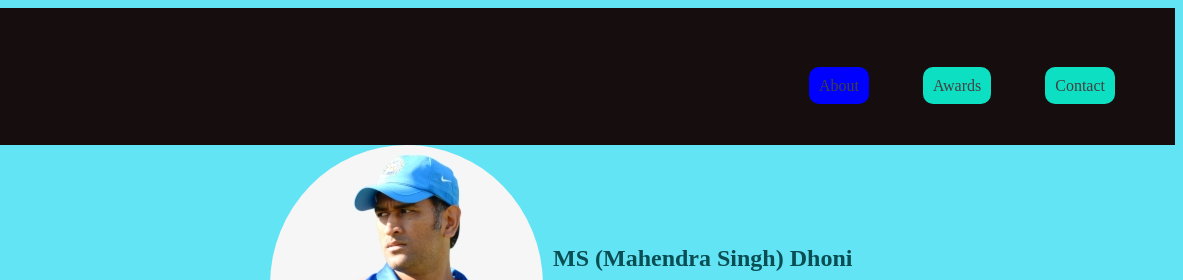
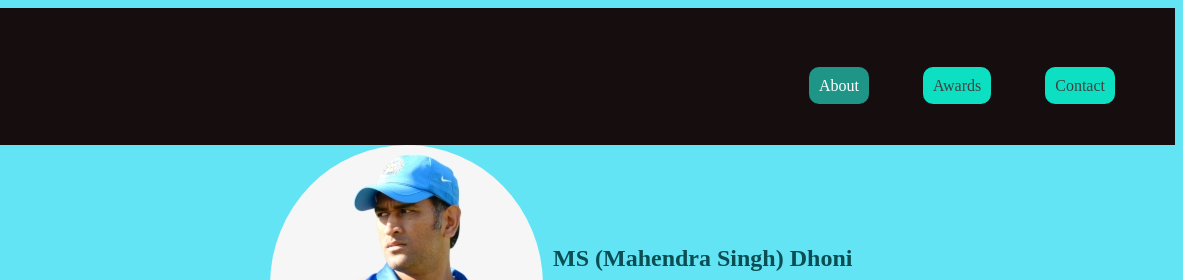
Before and after one commit to Manpreet15011998/Assignment1, a plain HTML site: page index.html in a window 1280 px wide. In both pictures the pointer is over the link "About". Shown: the top 280 px of the page, 97-1280 px from the left. Drawn offline with Linux system fonts and the light colour scheme.

Commit message:
Adding_nav_hover

```diff
--- a/media-queries.css
+++ b/media-queries.css
@@ -12,7 +12,6 @@
  .div9 img{
     float:right;
     border-radius: 50%;
-
     width: 175px;
     height: 175px;
     margin-top: 50px;
@@ -20,5 +19,4 @@
 .div8 a{
     width:13px;
 }
-
- }
+}
--- a/style.css
+++ b/style.css
@@ -38,7 +38,8 @@ body{
 
  }
  .myNav a:hover{
- background-color: blue;
+ background-color: #1E9587;
+ color:white;
  }
  .sec1 .div9 .div1{
     width:100%;
@@ -176,7 +177,7 @@ footer .div8{
     text-align: center;
     text-decoration: none;
     margin: 5px 2px;
-  }
+}
 .fa:hover {
    font-size: large;
 }
```
